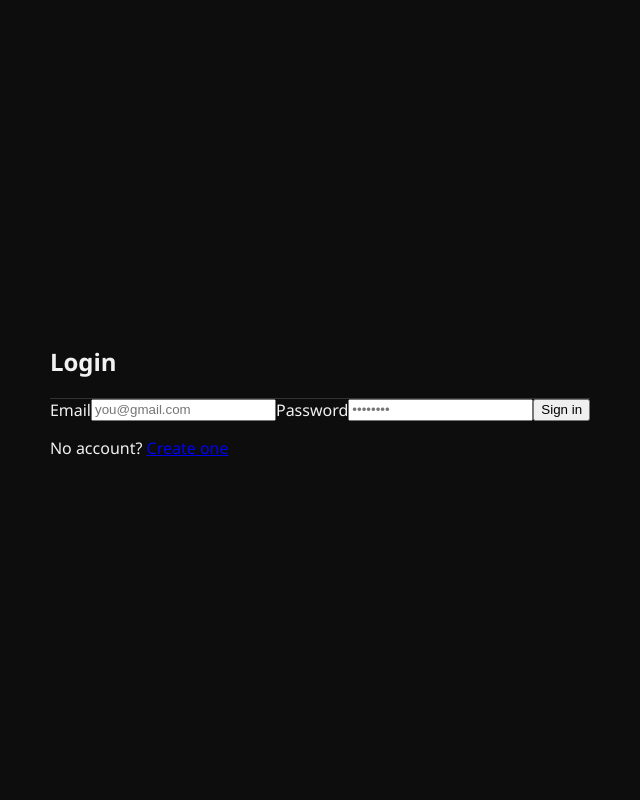
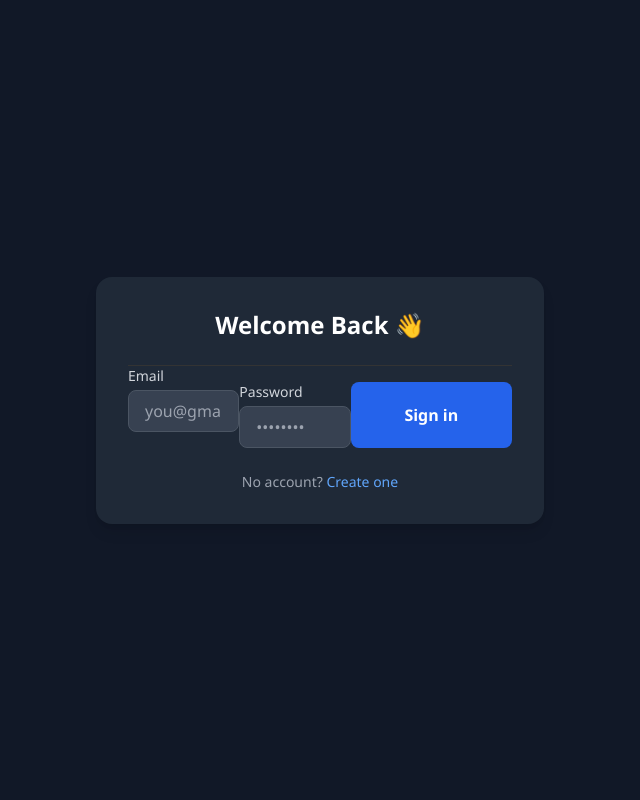
Before and after one commit to mdafsahuzzamanswachha-blip/Talk-to-Connect, a Flask app: page /login in a window 1280 px wide. Shown: the whole page, without its empty margins (320-960 px from the left). Run offline with Flask 3, Linux system fonts and the light colour scheme; some libraries are stand-ins or nearby versions.

Commit message:
Update login.html

```diff
--- a/templates/login.html
+++ b/templates/login.html
@@ -1,22 +1,67 @@
 <!doctype html>
-<html>
+<html lang="en">
 <head>
   <meta charset="utf-8" />
   <title>TC Chat - Login</title>
+
+  <!-- Google Fonts -->
+  <link href="https://fonts.googleapis.com/css2?family=Inter:wght@400;500;600;700&display=swap" rel="stylesheet" />
+
+  <!-- Tailwind CSS -->
+  <script src="https://cdn.tailwindcss.com"></script>
+
+  <!-- Custom CSS (optional if you want more control) -->
   <link rel="stylesheet" href="/static/css/style.css" />
 </head>
-<body class="auth">
-  <div class="auth-card">
-    <h2>Login</h2>
-    {% if error %}<div class="error">{{ error }}</div>{% endif %}
-    <form method="POST" action="/login">
-      <label>Email</label>
-      <input type="email" name="email" placeholder="you@gmail.com" required />
-      <label>Password</label>
-      <input type="password" name="password" placeholder="••••••••" required />
-      <button type="submit">Sign in</button>
+<body class="bg-gray-900 flex items-center justify-center h-screen font-inter">
+  <div class="w-full max-w-md bg-gray-800 p-8 rounded-2xl shadow-lg">
+    <h2 class="text-2xl font-bold text-center text-white mb-6">Welcome Back 👋</h2>
+
+    {% if error %}
+      <div class="mb-4 text-red-400 text-sm bg-red-900/30 px-3 py-2 rounded">
+        {{ error }}
+      </div>
+    {% endif %}
+
+    <form method="POST" action="/login" class="space-y-4">
+      <!-- Email -->
+      <div>
+        <label class="block text-sm font-medium text-gray-300 mb-1">Email</label>
+        <input
+          type="email"
+          name="email"
+          placeholder="you@gmail.com"
+          required
+          class="w-full px-4 py-2 rounded-lg bg-gray-700 text-gray-100 border border-gray-600 placeholder-gray-400 focus:outline-none focus:ring-2 focus:ring-blue-500"
+        />
+      </div>
+
+      <!-- Password -->
+      <div>
+        <label class="block text-sm font-medium text-gray-300 mb-1">Password</label>
+        <input
+          type="password"
+          name="password"
+          placeholder="••••••••"
+          required
+          class="w-full px-4 py-2 rounded-lg bg-gray-700 text-gray-100 border border-gray-600 placeholder-gray-400 focus:outline-none focus:ring-2 focus:ring-blue-500"
+        />
+      </div>
+
+      <!-- Submit -->
+      <button
+        type="submit"
+        class="w-full py-2 bg-blue-600 hover:bg-blue-500 rounded-lg text-white font-semibold transition"
+      >
+        Sign in
+      </button>
     </form>
-    <p class="muted">No account? <a href="/register">Create one</a></p>
+
+    <!-- Footer -->
+    <p class="text-center text-sm text-gray-400 mt-6">
+      No account?
+      <a href="/register" class="text-blue-400 hover:underline">Create one</a>
+    </p>
   </div>
 </body>
 </html>
```
